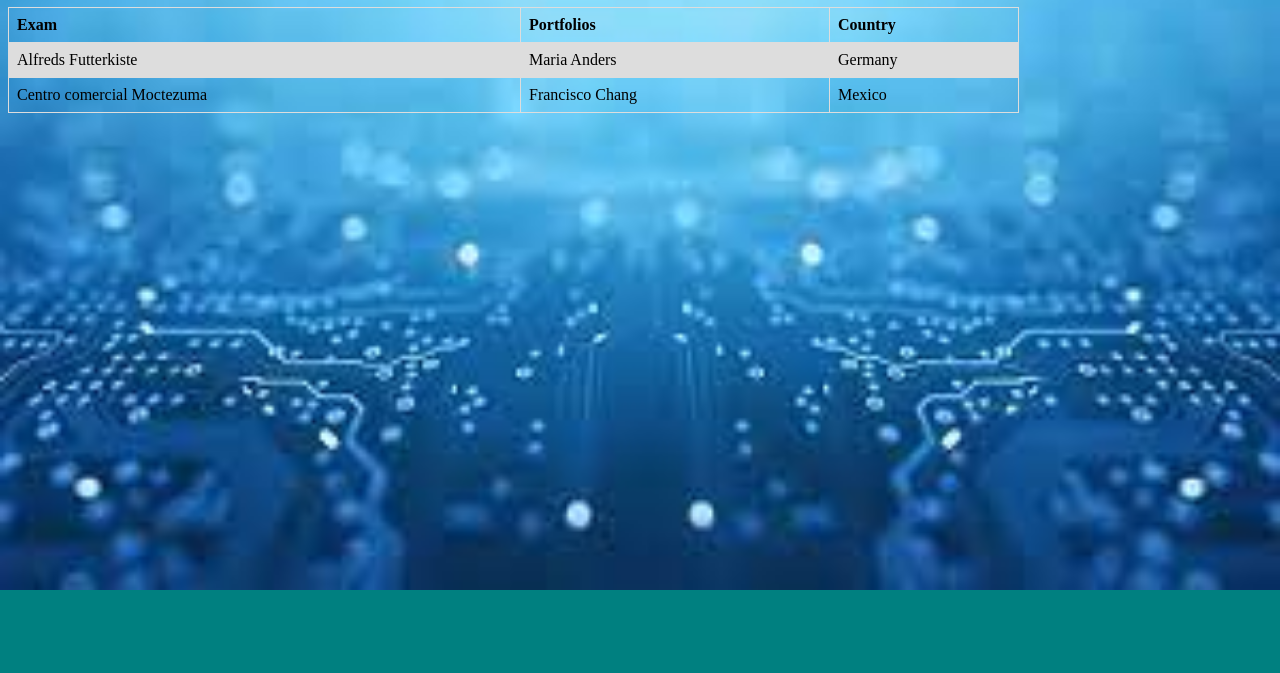
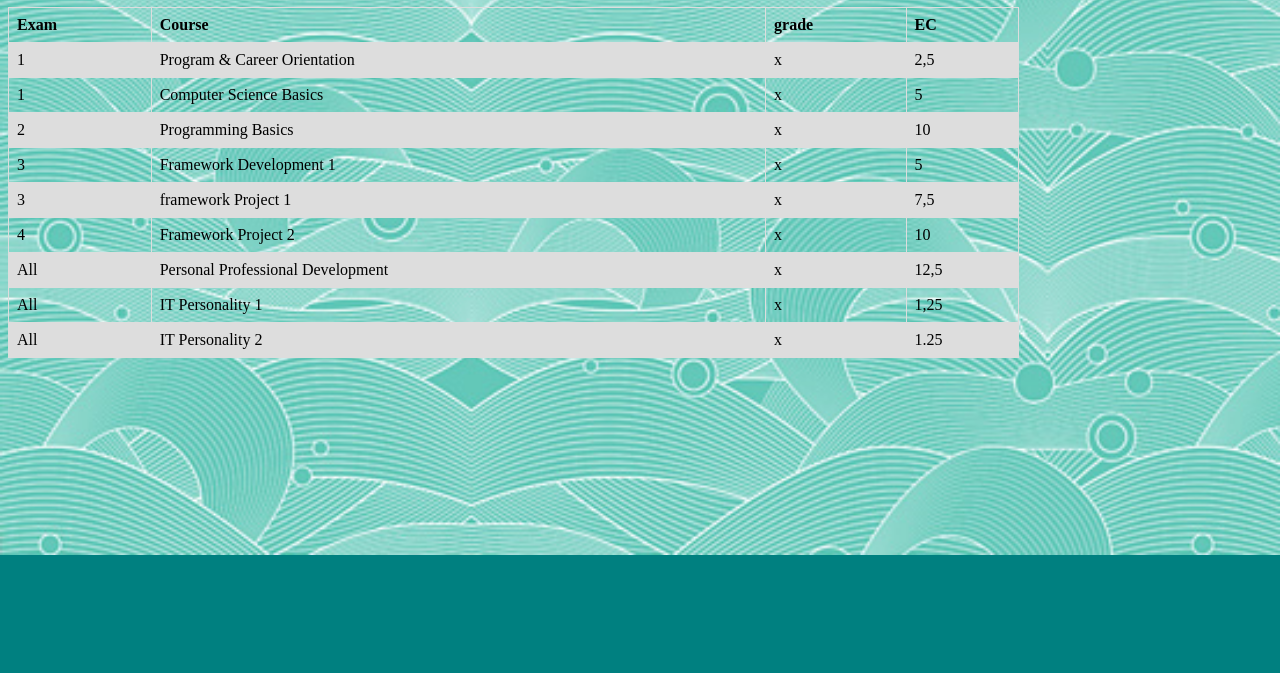
Before and after one commit to SamuelePoma/SamuelePoma.github.io, a plain HTML site: page dashboard.html in a window 1280 px wide. Shown: the part 127-800 px from the top of the page. Drawn offline with Linux system fonts and the light colour scheme.

Commit message:
Updated repo.

```diff
--- a/dashboard.html
+++ b/dashboard.html
@@ -16,19 +16,55 @@
                 <table style="width: 80%;">
                     <tr>
                       <th>Exam</th>
-                      <th>Portfolios</th>
-                      <th>Country</th>
+                      <th>Course</th>
+                      <th>grade</th>
+                      <th>EC</th>
                     </tr>
-                    <tr>
-                      <td>Alfreds Futterkiste</td>
-                      <td>Maria Anders</td>
-                      <td>Germany</td>
+                      <td>1</td>
+                      <td>Program & Career Orientation</td>
+                      <td>x</td>
+                      <td>2,5</td>
                     </tr>
-                    <tr>
-                      <td>Centro comercial Moctezuma</td>
-                      <td>Francisco Chang</td>
-                      <td>Mexico</td>
-                    </tr>
+                    <td>1</td>
+                    <td>Computer Science Basics</td>
+                    <td>x</td>
+                    <td>5</td>
+                </tr>
+                <td>2</td>
+                <td>Programming Basics</td>
+                <td>x</td>
+                <td>10</td>
+            </tr>
+            <td>3</td>
+            <td>Framework Development 1</td>
+            <td>x</td>
+            <td>5</td>
+        </tr>
+        <td>3</td>
+        <td>framework Project 1</td>
+        <td>x</td>
+        <td>7,5</td>
+    </tr>
+    <td>4</td>
+    <td>Framework Project 2</td>
+    <td>x</td>
+    <td>10</td>
+</tr>
+<td>All</td>
+<td>Personal Professional Development</td>
+<td>x</td>
+<td>12,5</td>
+</tr>
+<td>All</td>
+<td>IT Personality 1</td>
+<td>x</td>
+<td>1,25</td>
+</tr>
+<td>All</td>
+<td>IT Personality 2</td>
+<td>x</td>
+<td>1.25</td>
+                    </table>
                   </table>
 
         </body>
--- a/style.css
+++ b/style.css
@@ -47,7 +47,7 @@ h2 {
   }
 
 body{
-background-image: url("tech.png");
+background-image: url("sfondo.png");
 background-repeat: no-repeat;
 background-size: 100%;
  }
```
Also changed, not shown: index.html (+6 -6 lines), profile.html (+2 -1 lines), sfondo.jpg (added), sfondo.png (added).
